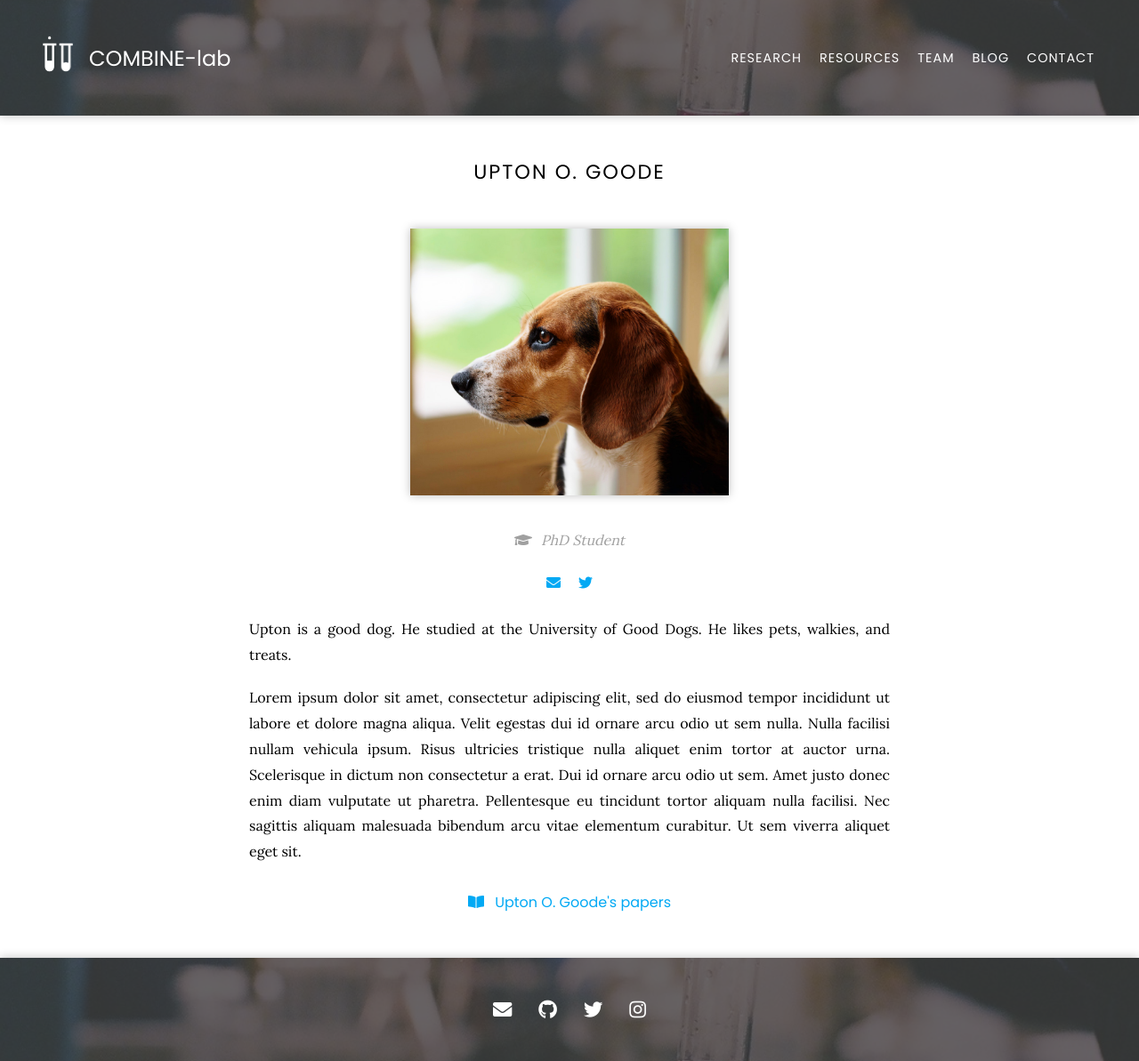
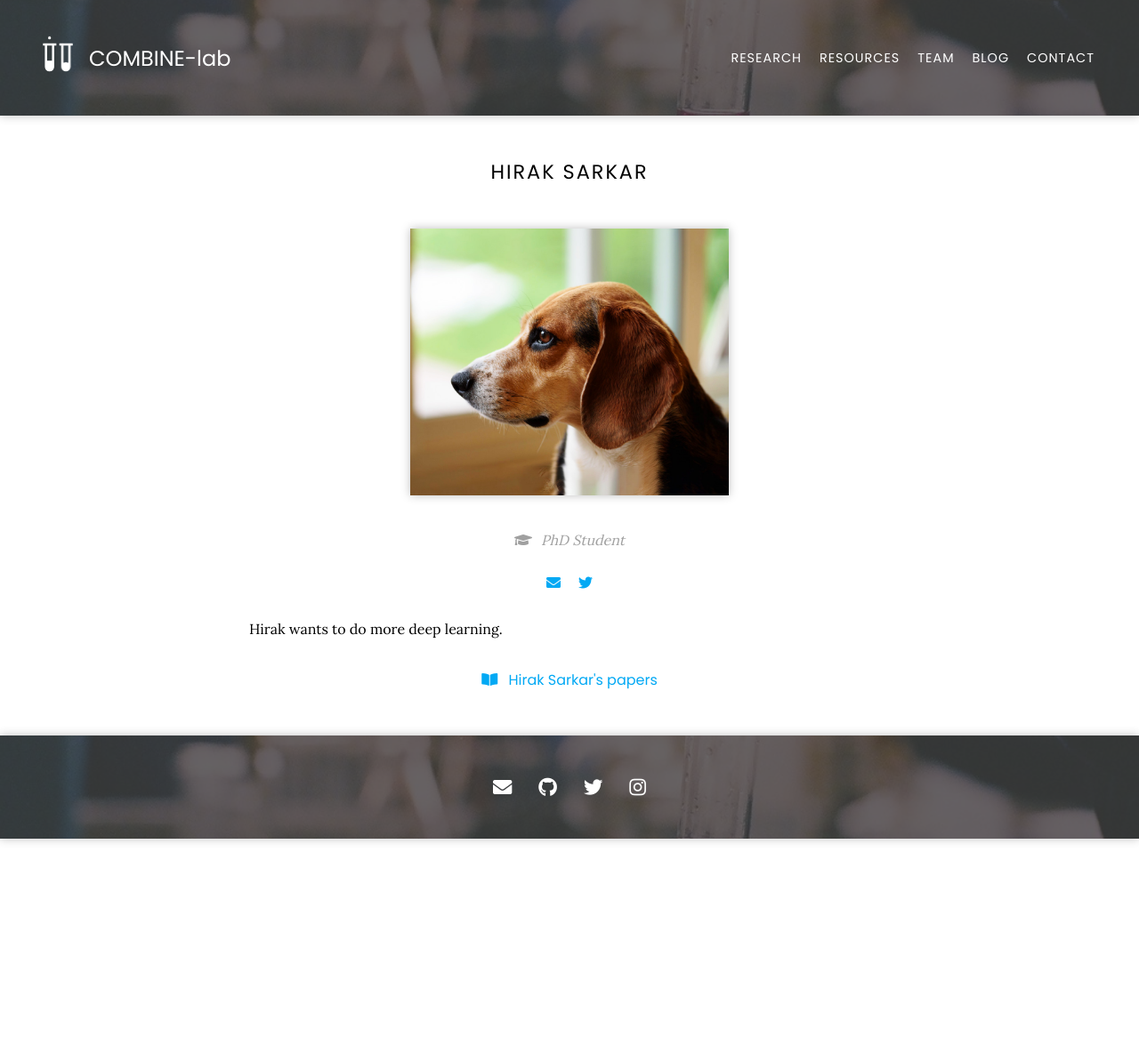
Before and after one commit to COMBINE-lab/combine-lab.github.io, a Jekyll site: the page built from _members/upton-goode.md, in a window 1280 px wide. Shown: the whole page at 89% size. Built offline with Jekyll 4.4.1, drawn with Linux system fonts in a browser that asks for light colours; nearby versions of some CDN libraries.

Commit message:
Update upton-goode.md

```diff
--- a/_members/upton-goode.md
+++ b/_members/upton-goode.md
@@ -1,27 +1,13 @@
 ---
-title: Upton O. Goode
+title: Hirak Sarkar
 search:
-  - U. Goode
-  - U. O. Goode
-  - U Goode
+  - H. Sarkar
+  - H Sarkar
 role: phd
 group: alum
 image: images/beagle.jpg
-email: upton@ogoode.com
-twitter: faketwitterhandle
+email: hsarkar@umd.edu
+twitter: hrksrkr
 ---
 
-Upton is a good dog.
-He studied at the University of Good Dogs.
-He likes pets, walkies, and treats.
-
-Lorem ipsum dolor sit amet, consectetur adipiscing elit, sed do eiusmod tempor incididunt ut labore et dolore magna aliqua.
-Velit egestas dui id ornare arcu odio ut sem nulla.
-Nulla facilisi nullam vehicula ipsum.
-Risus ultricies tristique nulla aliquet enim tortor at auctor urna.
-Scelerisque in dictum non consectetur a erat.
-Dui id ornare arcu odio ut sem.
-Amet justo donec enim diam vulputate ut pharetra.
-Pellentesque eu tincidunt tortor aliquam nulla facilisi.
-Nec sagittis aliquam malesuada bibendum arcu vitae elementum curabitur.
-Ut sem viverra aliquet eget sit.
+Hirak wants to do more deep learning.
```
